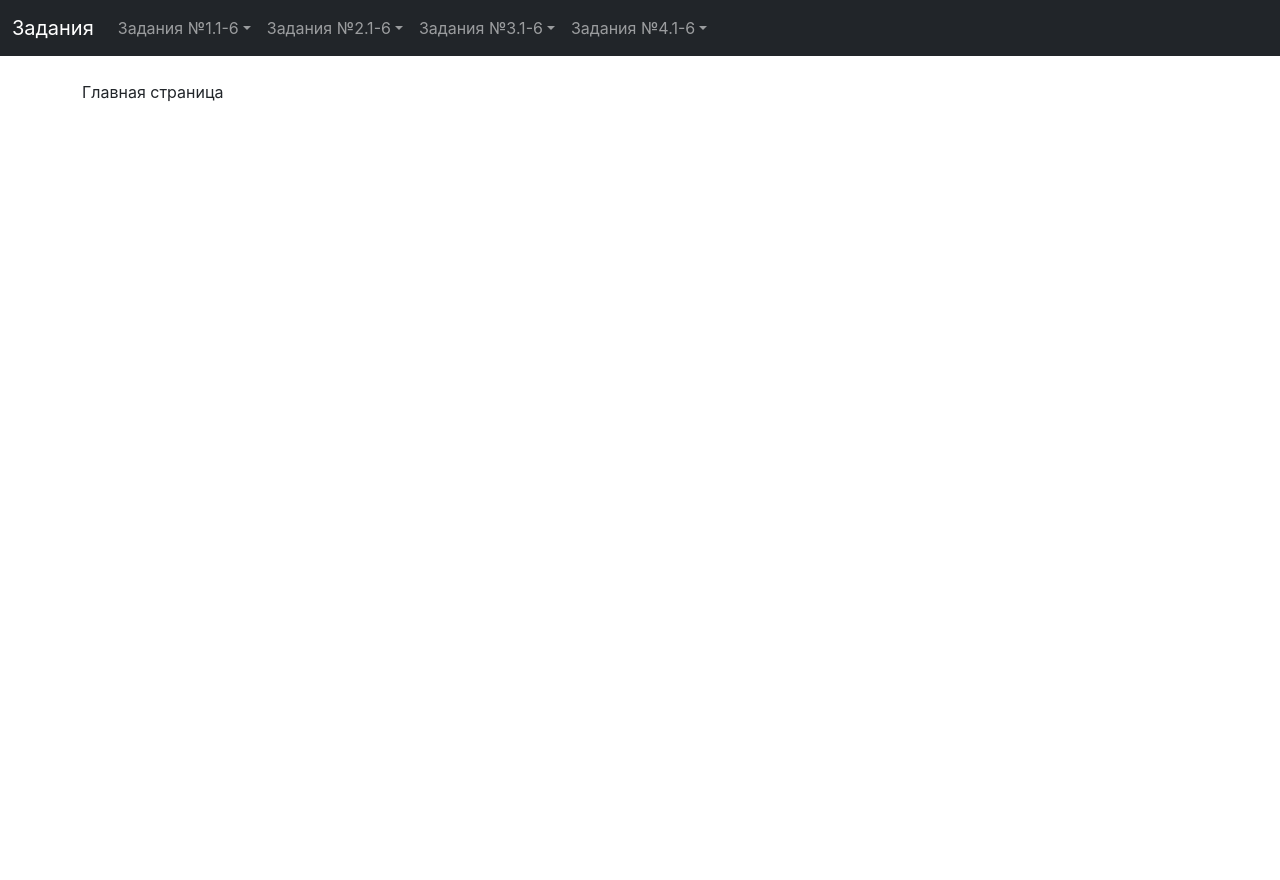
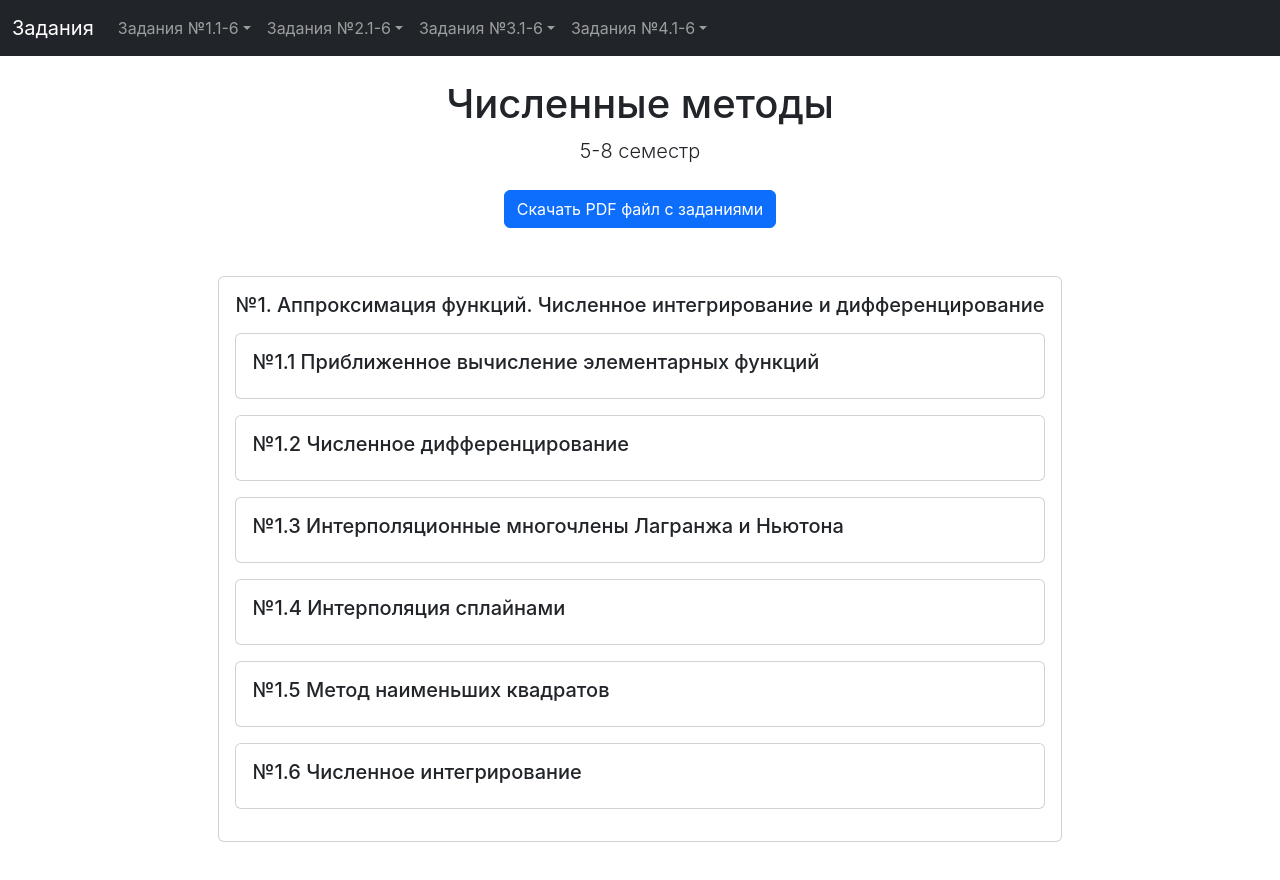
Before and after one commit to ArkadiyShevyrov/KMBO.NUMERICAL_METHODS, a React (Create React App) app in the folder frontend/: page / in a window 1280 px wide. Shown: the top 880 px of the page. Before the commit the page ends 800 px from the top, so only its background shows below. Built offline with nearby package versions, Linux system fonts and the light colour scheme.

Commit message:
KMBO-NM. Front. T1

```diff
--- a/frontend/src/App.tsx
+++ b/frontend/src/App.tsx
@@ -1,14 +1,15 @@
 import React from 'react';
-import { Container, Nav, Navbar, NavDropdown, Offcanvas } from 'react-bootstrap';
-import { BrowserRouter as Router, Link, Route, Routes } from 'react-router-dom';
+import {Container, Nav, Navbar, NavDropdown} from 'react-bootstrap';
+import {BrowserRouter as Router, Link, Route, Routes} from 'react-router-dom';
 import Task_1_1 from "./components/tasks/Task_1_1";
 import Task_1_5 from "./components/tasks/Task_1_5";
 import Task_1_6 from "./components/tasks/Task_1_6";
+import {Main} from "./Main";
 
 const App: React.FC = () => {
     return (
         <Router>
-            <Navbar bg="dark" variant="dark" expand="lg" sticky="top">
+            <Navbar bg="dark" variant="dark" expand="sm" sticky="top">
                 <Container fluid>
                     <Navbar.Brand as={Link} to="/">Задания</Navbar.Brand>
                     <Navbar.Toggle aria-controls="basic-navbar-nav" />
@@ -30,10 +31,10 @@ const App: React.FC = () => {
 
             <Container className="mt-4">
                 <Routes>
-                    <Route path="/" element={<div>Главная страница</div>} />
-                    <Route path="/task_1_1" element={<Task_1_1 />} />
-                    <Route path="/task_1_5" element={<Task_1_5 />} />
-                    <Route path="/task_1_6" element={<Task_1_6 />} />
+                    <Route path="/" element={<Main/>}/>
+                    <Route path="/task_1_1" element={<Task_1_1/>}/>
+                    <Route path="/task_1_5" element={<Task_1_5/>}/>
+                    <Route path="/task_1_6" element={<Task_1_6/>}/>
                 </Routes>
             </Container>
         </Router>
--- /dev/null
+++ b/frontend/src/Main.tsx
@@ -0,0 +1,76 @@
+import React from "react";
+import {Button, Card, Col, Container, Row} from "react-bootstrap";
+
+export const Main: React.FC = () => {
+    return (
+        <Container className="mt-4">
+            <header className="text-center mb-4">
+                <h1>Численные методы</h1>
+                <p className="lead">5-8 семестр</p>
+            </header>
+            <Row className="justify-content-center mb-4">
+                <Col xs="auto">
+                    <a href="/chislennye_metody.pdf" download>
+                        <Button variant="primary">
+                            Скачать PDF файл с заданиями
+                        </Button>
+                    </a>
+                </Col>
+            </Row>
+            <Row className="justify-content-center mb-4">
+                <Col xs="auto">
+                    <Card className="my-4 text-left">
+                        <Card.Body>
+                            <Card.Title>№1. Аппроксимация функций. Численное интегрирование и
+                                дифференцирование</Card.Title>
+                            <Card.Text>
+                                <Card className="my-3">
+                                    <Card.Body>
+                                        <Card.Title>№1.1 Приближенное вычисление элементарных функций</Card.Title>
+                                        <Card.Text>
+                                        </Card.Text>
+                                    </Card.Body>
+                                </Card>
+                                <Card className="my-3">
+                                    <Card.Body>
+                                        <Card.Title>№1.2 Численное дифференцирование</Card.Title>
+                                        <Card.Text>
+                                        </Card.Text>
+                                    </Card.Body>
+                                </Card>
+                                <Card className="my-3">
+                                    <Card.Body>
+                                        <Card.Title>№1.3 Интерполяционные многочлены Лагранжа и Ньютона</Card.Title>
+                                        <Card.Text>
+                                        </Card.Text>
+                                    </Card.Body>
+                                </Card>
+                                <Card className="my-3">
+                                    <Card.Body>
+                                        <Card.Title>№1.4 Интерполяция сплайнами</Card.Title>
+                                        <Card.Text>
+                                        </Card.Text>
+                                    </Card.Body>
+                                </Card>
+                                <Card className="my-3">
+                                    <Card.Body>
+                                        <Card.Title>№1.5 Метод наименьших квадратов</Card.Title>
+                                        <Card.Text>
+                                        </Card.Text>
+                                    </Card.Body>
+                                </Card>
+                                <Card className="my-3">
+                                    <Card.Body>
+                                        <Card.Title>№1.6 Численное интегрирование</Card.Title>
+                                        <Card.Text>
+                                        </Card.Text>
+                                    </Card.Body>
+                                </Card>
+                            </Card.Text>
+                        </Card.Body>
+                    </Card>
+                </Col>
+            </Row>
+        </Container>
+    );
+};
--- a/frontend/src/components/tasks/lab_1_6/NumericalIntegration.tsx
+++ b/frontend/src/components/tasks/lab_1_6/NumericalIntegration.tsx
@@ -173,6 +173,7 @@ const NumericalIntegration: React.FC<NumericalIntegrationProps> = ({numericalInt
                         required
                     />
                 </Form.Group>
+                <br/>
                 <Button variant="primary" type="submit">Вычислить</Button>
             </Form>
             {error && <Alert variant="danger" className="mt-3">{error}</Alert>}
```
Also changed, not shown: 1 other file (tests, documents, lock files or other folders).
